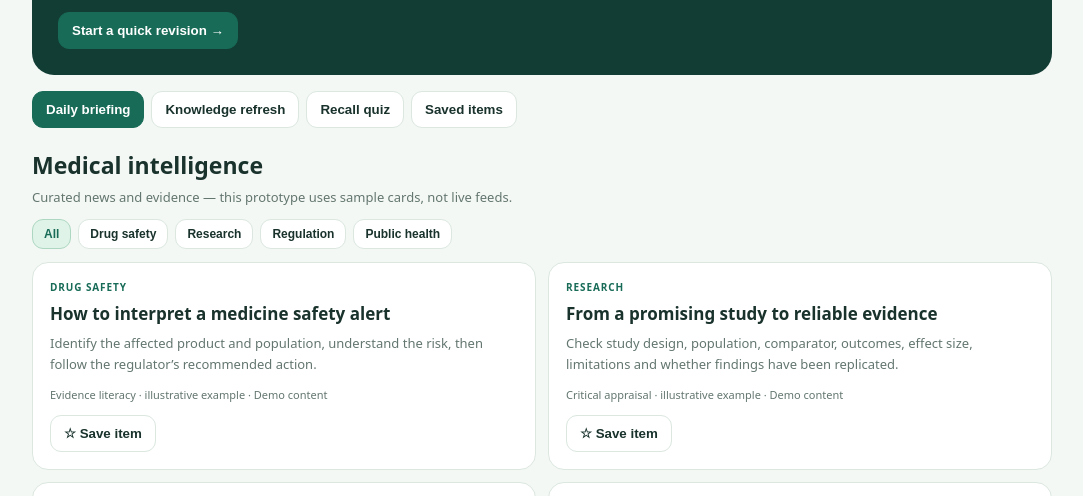
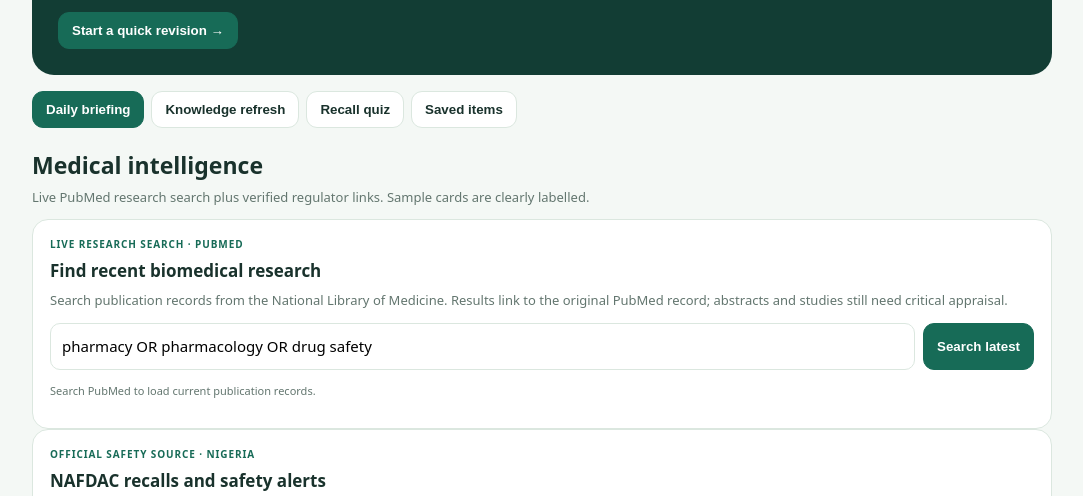
Before and after one commit to jbnikky13/studybuddy, a website: page pharmacy.html in a window 1280 px wide. Shown: the part 304-800 px from the top of the page, without its empty margins (98-1181 px from the left). Drawn offline with Linux system fonts and the light colour scheme.

Commit message:
Connect pharmacy intelligence workspace to live PubMed search

```diff
--- a/pharmacy.html
+++ b/pharmacy.html
@@ -11,7 +11,10 @@
 <header class="head"><div class="brand">＋ StudyBuddy Pharmacy<small>Medical intelligence · lifelong learning</small></div><div class="pill">Personal learning workspace</div></header>
 <section class="hero"><small>Your pharmacist learning companion</small><h1>Stay current.<br>Remember what matters.</h1><p>One place for pharmaceutical developments, medical research and the pharmacy-school knowledge you want to keep sharp.</p><button class="btn primary" onclick="tab('learn')">Start a quick revision →</button></section>
 <nav class="nav"><button class="active" data-tab="briefing" onclick="tab('briefing')">Daily briefing</button><button data-tab="learn" onclick="tab('learn')">Knowledge refresh</button><button data-tab="quiz" onclick="tab('quiz')">Recall quiz</button><button data-tab="saved" onclick="tab('saved')">Saved items</button></nav>
-<section id="briefing"><div class="section-head"><h2>Medical intelligence</h2><p>Curated news and evidence — this prototype uses sample cards, not live feeds.</p></div><div class="filters" id="filters"><button class="chip active" data-filter="All">All</button><button class="chip" data-filter="Drug safety">Drug safety</button><button class="chip" data-filter="Research">Research</button><button class="chip" data-filter="Regulation">Regulation</button><button class="chip" data-filter="Public health">Public health</button></div><div class="grid" id="feed"></div><div class="note">Demo content only. Live mode must display source links, publication dates, jurisdiction and evidence type. Do not use these sample cards for clinical decisions.</div></section>
+<section id="briefing"><div class="section-head"><h2>Medical intelligence</h2><p>Live PubMed research search plus verified regulator links. Sample cards are clearly labelled.</p></div>
+<div class="card"><div class="tag">Live research search · PubMed</div><h3>Find recent biomedical research</h3><p>Search publication records from the National Library of Medicine. Results link to the original PubMed record; abstracts and studies still need critical appraisal.</p><div class="toolbar"><input id="pubmedQuery" value="pharmacy OR pharmacology OR drug safety" aria-label="PubMed search query" placeholder="e.g. antimicrobial resistance, pharmacovigilance"><button class="btn primary" id="pubmedSearch" onclick="searchPubMed()">Search latest</button></div><div id="pubmedStatus" class="meta">Search PubMed to load current publication records.</div><div id="pubmedFeed" class="grid"></div></div>
+<div class="card"><div class="tag">Official safety source · Nigeria</div><h3>NAFDAC recalls and safety alerts</h3><p>For Nigerian medicine alerts, recalls, counterfeit-product notices and regulatory safety communications, check the official source directly.</p><a class="btn primary" href="https://nafdac.gov.ng/category/recalls-and-alerts/" target="_blank" rel="noopener noreferrer">Open NAFDAC alerts ↗</a></div>
+<div class="filters" id="filters"><button class="chip active" data-filter="All">All</button><button class="chip" data-filter="Drug safety">Drug safety</button><button class="chip" data-filter="Research">Research</button><button class="chip" data-filter="Regulation">Regulation</button><button class="chip" data-filter="Public health">Public health</button></div><div class="grid" id="feed"></div><div class="note">The cards below are illustrative examples, not live news. PubMed search results are live publication records, not automatic clinical recommendations. Confirm safety actions against the regulator’s original notice and local guidance.</div></section>
 <section id="learn" class="hide"><div class="section-head"><h2>Knowledge refresh</h2><p>Search core topics and launch a recall question.</p></div><div class="toolbar"><input id="search" placeholder="Search pharmacology, therapeutics, calculations…" aria-label="Search topics"></div><div class="grid" id="topics"></div></section>
 <section id="quiz" class="hide"><div class="section-head"><h2>Active recall</h2><p>Answer first, then read the explanation.</p></div><div class="card" id="quizCard"></div></section>
 <section id="saved" class="hide"><div class="section-head"><h2>Saved items</h2><p>Your personal revision list.</p></div><div class="grid" id="savedList"></div></section>
@@ -42,5 +45,51 @@ function answer(i){if(done)return;done=true;attemptCount++;const x=lessons[qi%le
 function next(){qi=(qi+1)%lessons.length;renderQuiz()}
 document.getElementById('filters').addEventListener('click',e=>{const b=e.target.closest('[data-filter]');if(!b)return;filter=b.dataset.filter;document.querySelectorAll('[data-filter]').forEach(x=>x.classList.toggle('active',x===b));renderStories()});
 document.getElementById('search').addEventListener('input',e=>renderLessons(e.target.value));
+
+function escapeHTML(value) {
+  return String(value ?? '').replace(/[&<>"']/g, ch => ({'&':'&amp;','<':'&lt;','>':'&gt;','"':'&quot;',"'":'&#39;'}[ch]));
+}
+async function searchPubMed() {
+  const query = document.getElementById('pubmedQuery').value.trim();
+  const status = document.getElementById('pubmedStatus');
+  const feed = document.getElementById('pubmedFeed');
+  const button = document.getElementById('pubmedSearch');
+  if (!query) { status.textContent = 'Enter a search term first.'; return; }
+  button.disabled = true;
+  status.textContent = 'Searching PubMed…';
+  feed.innerHTML = '';
+  try {
+    const searchUrl = new URL('https://eutils.ncbi.nlm.nih.gov/entrez/eutils/esearch.fcgi');
+    searchUrl.search = new URLSearchParams({db:'pubmed',term:query,sort:'date',retmax:'10',retmode:'json',tool:'StudyBuddyPharmacy'}).toString();
+    const searchResponse = await fetch(searchUrl.toString(), {headers:{Accept:'application/json'}});
+    if (!searchResponse.ok) throw new Error('PubMed search returned HTTP ' + searchResponse.status);
+    const searchData = await searchResponse.json();
+    const ids = searchData?.esearchresult?.idlist || [];
+    if (!ids.length) {
+      status.textContent = 'No results found. Try broader keywords.';
+      return;
+    }
+    const summaryUrl = new URL('https://eutils.ncbi.nlm.nih.gov/entrez/eutils/esummary.fcgi');
+    summaryUrl.search = new URLSearchParams({db:'pubmed',id:ids.join(','),retmode:'json',tool:'StudyBuddyPharmacy'}).toString();
+    const summaryResponse = await fetch(summaryUrl.toString(), {headers:{Accept:'application/json'}});
+    if (!summaryResponse.ok) throw new Error('PubMed record retrieval returned HTTP ' + summaryResponse.status);
+    const summaryData = await summaryResponse.json();
+    const records = summaryData?.result || {};
+    const cards = ids.map(id => {
+      const item = records[id];
+      if (!item) return '';
+      const authors = (item.authors || []).slice(0,3).map(a=>a.name).filter(Boolean).join(', ');
+      const journal = [item.fulljournalname || item.source, item.pubdate].filter(Boolean).join(' · ');
+      return '<article class="card"><div class="tag">PubMed record · publication</div><h3>'+escapeHTML(item.title || 'Untitled record')+'</h3><p>'+escapeHTML(journal || 'Publication details available at source')+'</p><p>'+escapeHTML(authors)+'</p><div class="meta">PMID '+escapeHTML(id)+' · Verify study type, methods and limitations in the original record.</div><a class="btn" href="https://pubmed.ncbi.nlm.nih.gov/'+encodeURIComponent(id)+'/" target="_blank" rel="noopener noreferrer">Read PubMed record ↗</a></article>';
+    }).filter(Boolean);
+    feed.innerHTML = cards.join('') || '<p>No record summaries were returned.</p>';
+    status.textContent = 'Loaded '+cards.length+' publication records. Results are sorted by publication date where available; indexing and publication dates may differ.';
+  } catch (error) {
+    status.textContent = 'Could not load PubMed right now. Check your connection or open PubMed directly.';
+    feed.innerHTML = '<p><a href="https://pubmed.ncbi.nlm.nih.gov/?term='+encodeURIComponent(query)+'" target="_blank" rel="noopener noreferrer">Open this search directly on PubMed ↗</a></p>';
+  } finally {
+    button.disabled = false;
+  }
+}
 renderStories();renderLessons();renderSaved();renderQuiz();
 </script></body></html>
```
